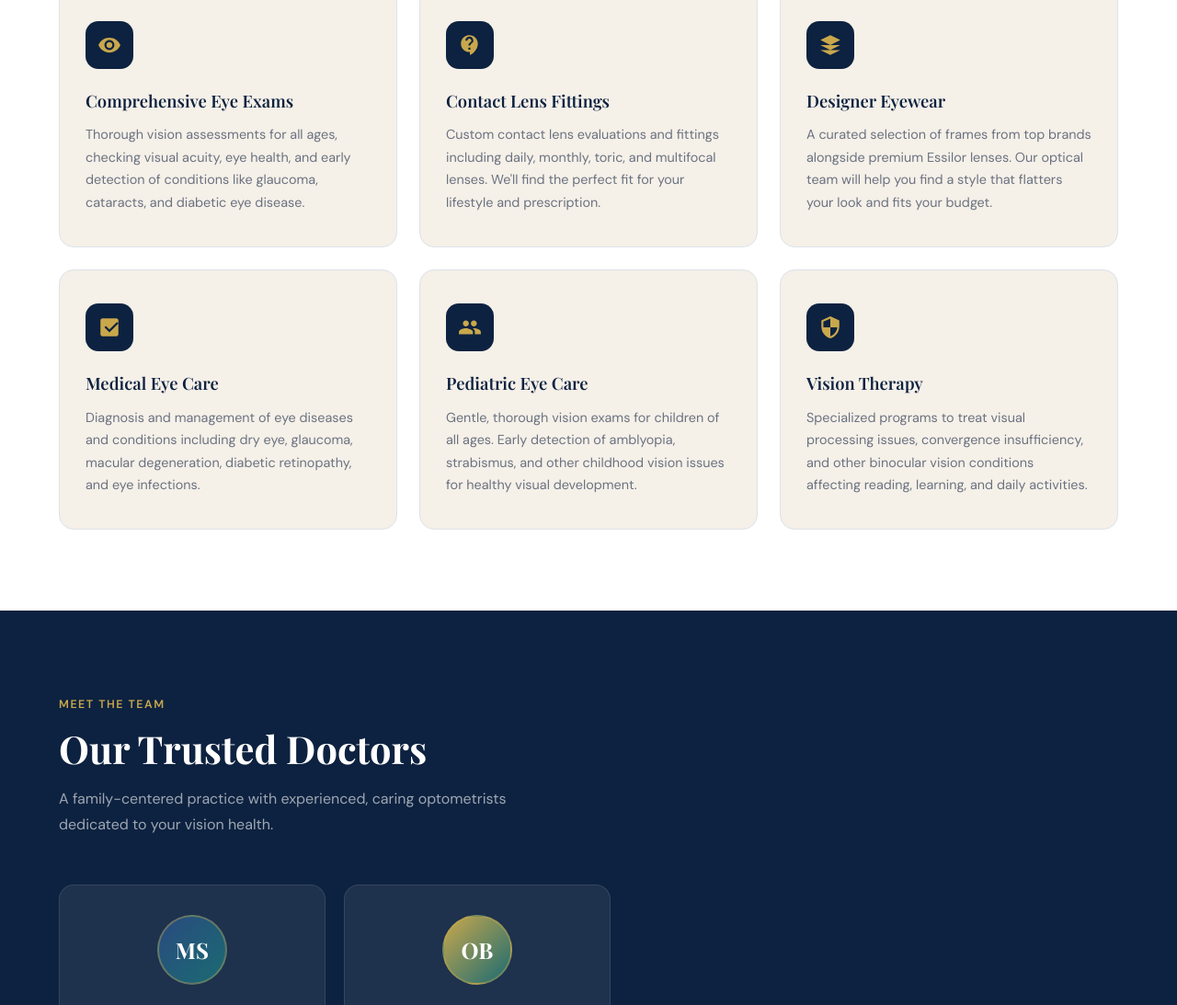
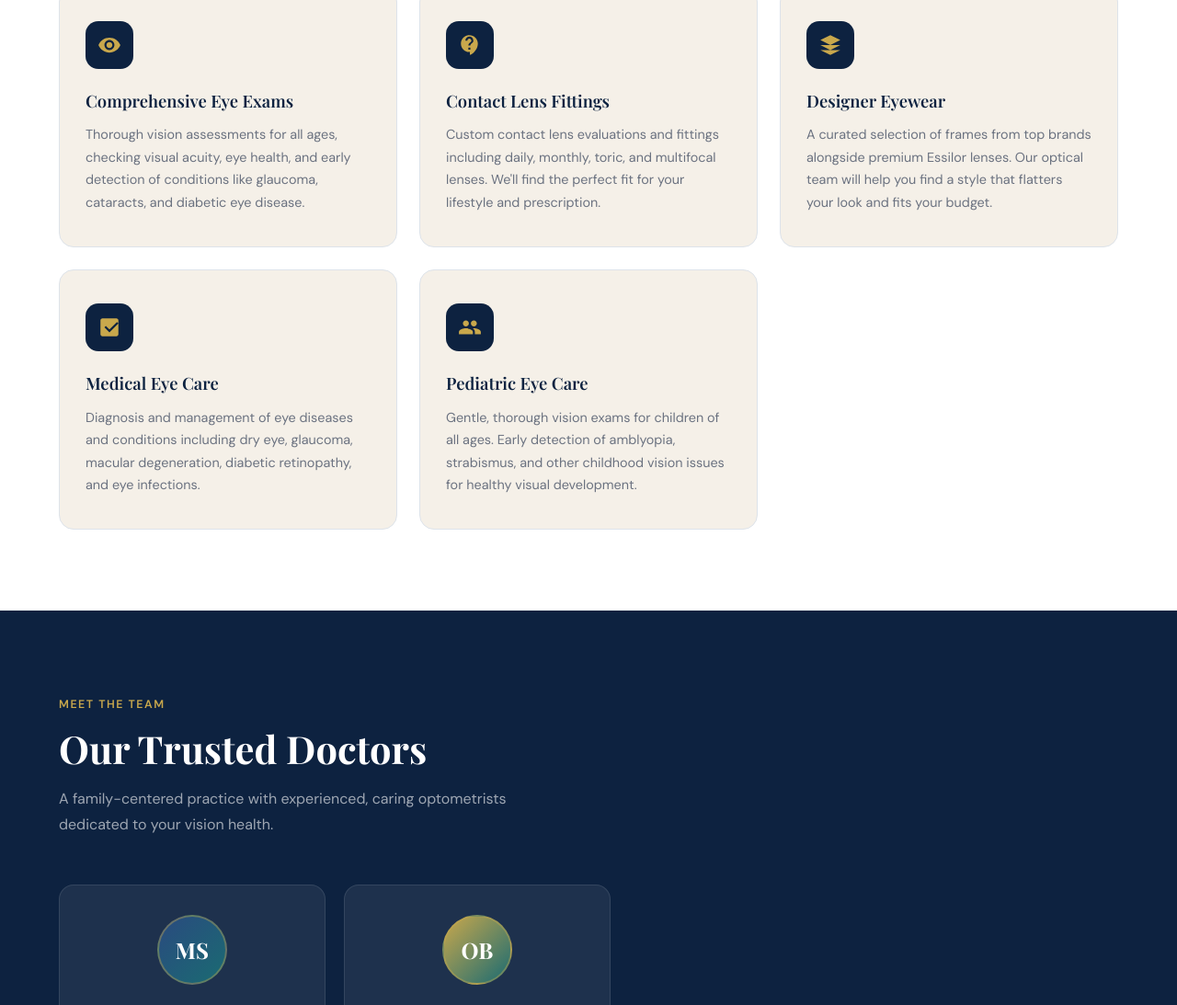
Before and after one commit to saboehnke/SpencerFamilyEyeCare, a plain HTML site: page index.html in a window 1280 px wide. Shown: the part 1332-2425 px from the top of the page at 92% size. Drawn offline with nearby package versions, Linux system fonts and the light colour scheme; a web font is replaced by a local one.

Commit message:
Removed vision therapy from services.

```diff
--- a/index.html
+++ b/index.html
@@ -600,13 +600,6 @@
         <div class="service-name">Pediatric Eye Care</div>
         <p class="service-desc">Gentle, thorough vision exams for children of all ages. Early detection of amblyopia, strabismus, and other childhood vision issues for healthy visual development.</p>
       </div>
-      <div class="service-card fade-up fade-up-d2">
-        <div class="service-icon">
-          <svg viewBox="0 0 24 24"><path d="M12 1L3 5v6c0 5.55 3.84 10.74 9 12 5.16-1.26 9-6.45 9-12V5l-9-4zm0 10.99h7c-.53 4.12-3.28 7.79-7 8.94V12H5V6.3l7-3.11v8.8z"/></svg>
-        </div>
-        <div class="service-name">Vision Therapy</div>
-        <p class="service-desc">Specialized programs to treat visual processing issues, convergence insufficiency, and other binocular vision conditions affecting reading, learning, and daily activities.</p>
-      </div>
     </div>
   </div>
 </section>
```
